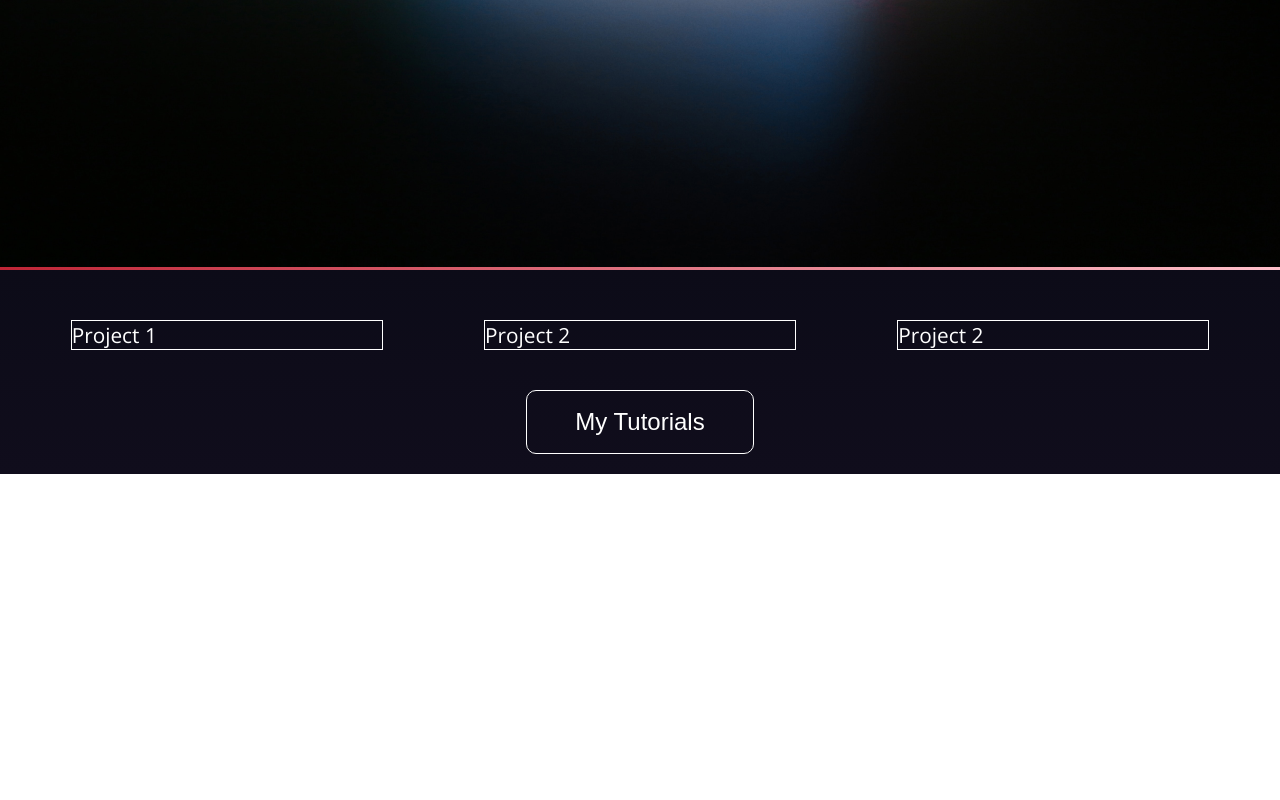
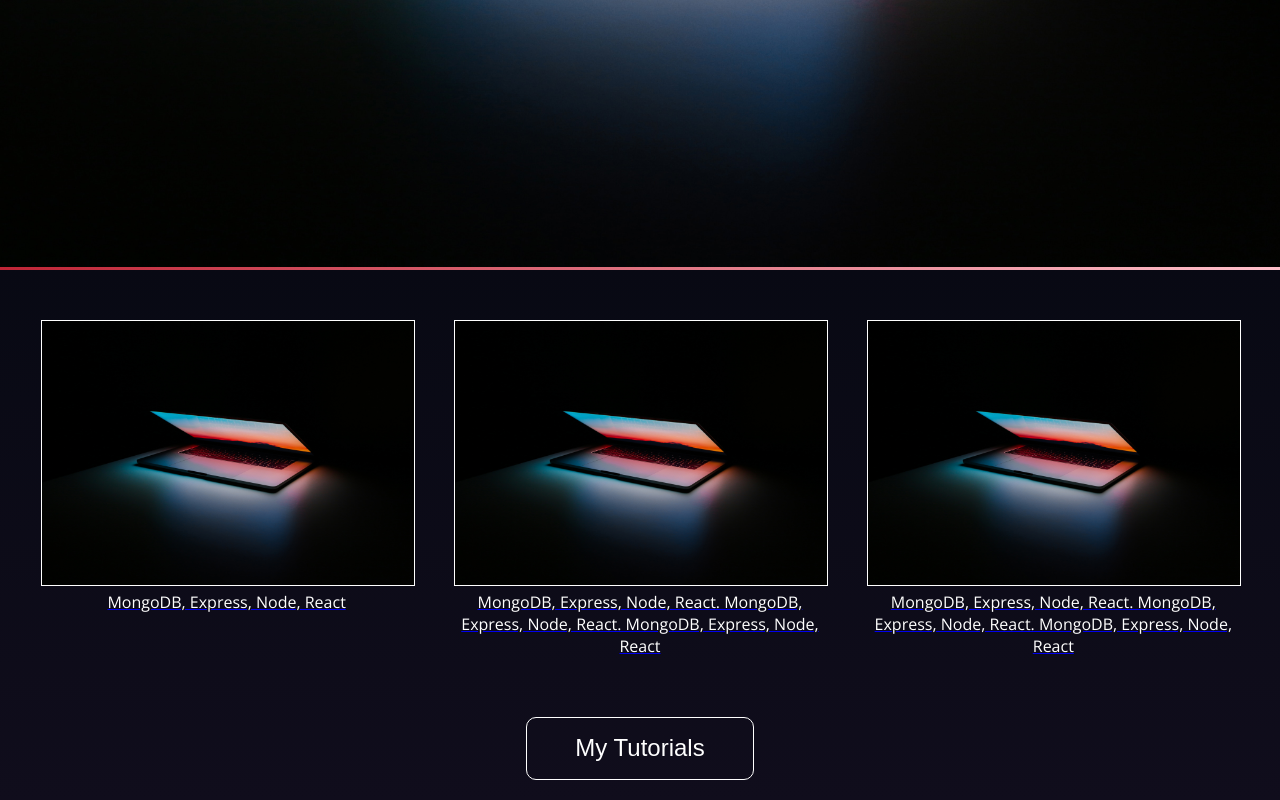
Before and after one commit to Sam-Haider/sam-haider.github.io, a React (Create React App) app: page /projects in a window 1280 px wide. Shown: the part 801-1601 px from the top of the page. Before the commit the page ends 1275 px from the top, so only its background shows below. Built offline with nearby package versions, Linux system fonts and the light colour scheme.

Commit message:
Add more stub code for portfolio

```diff
--- a/src/components/MyProjects.js
+++ b/src/components/MyProjects.js
@@ -33,14 +33,27 @@ const ImageWrapper = styled("div")({
 const ProjectsWrapper = styled("div")`
   padding: 20px;
   display: flex;
+  flex-wrap: wrap;
   justify-content: space-around;
+  .project-link {
+    width: 30%;
+    @media (max-width: 768px) {
+      width: 100%;
+    }
+  }
 `;
 
-const Project = styled("div")`
+const Project = styled("img")`
   border: 1px solid white;
   color: white;
   font-size: 1.3rem;
-  width: 25%;
+  width: 100%;
+`;
+
+const ProjectDescription = styled("div")`
+  color: white;
+  text-align: center;
+  margin-bottom: 20px;
 `;
 
 const ButtonWrapper = styled("div")`
@@ -70,9 +83,24 @@ function MyProjects() {
       </ImageWrapper>
 
       <ProjectsWrapper>
-        <Project>Project 1</Project>
-        <Project>Project 2</Project>
-        <Project> Project 2</Project>
+        <a className="project-link" href="https://www.google.com">
+          <Project src="images/laptop.jpg"></Project>
+          <ProjectDescription>MongoDB, Express, Node, React</ProjectDescription>
+        </a>
+        <a className="project-link" href="https://www.google.com">
+          <Project src="images/laptop.jpg"></Project>
+          <ProjectDescription>
+            MongoDB, Express, Node, React. MongoDB, Express, Node, React.
+            MongoDB, Express, Node, React
+          </ProjectDescription>
+        </a>
+        <a className="project-link" href="https://www.google.com">
+          <Project src="images/laptop.jpg"></Project>
+          <ProjectDescription>
+            MongoDB, Express, Node, React. MongoDB, Express, Node, React.
+            MongoDB, Express, Node, React
+          </ProjectDescription>
+        </a>
       </ProjectsWrapper>
       <ButtonWrapper>
         <StyledButton>My Tutorials</StyledButton>
```
